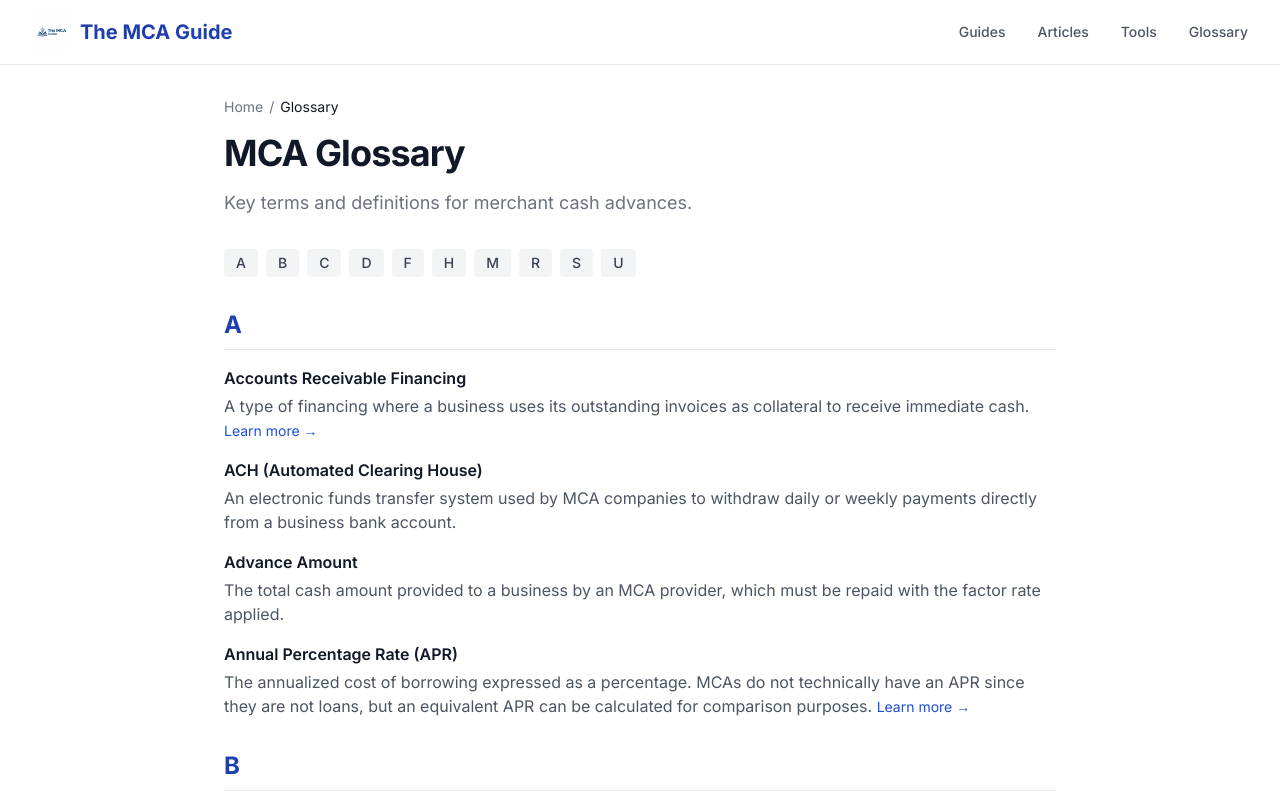
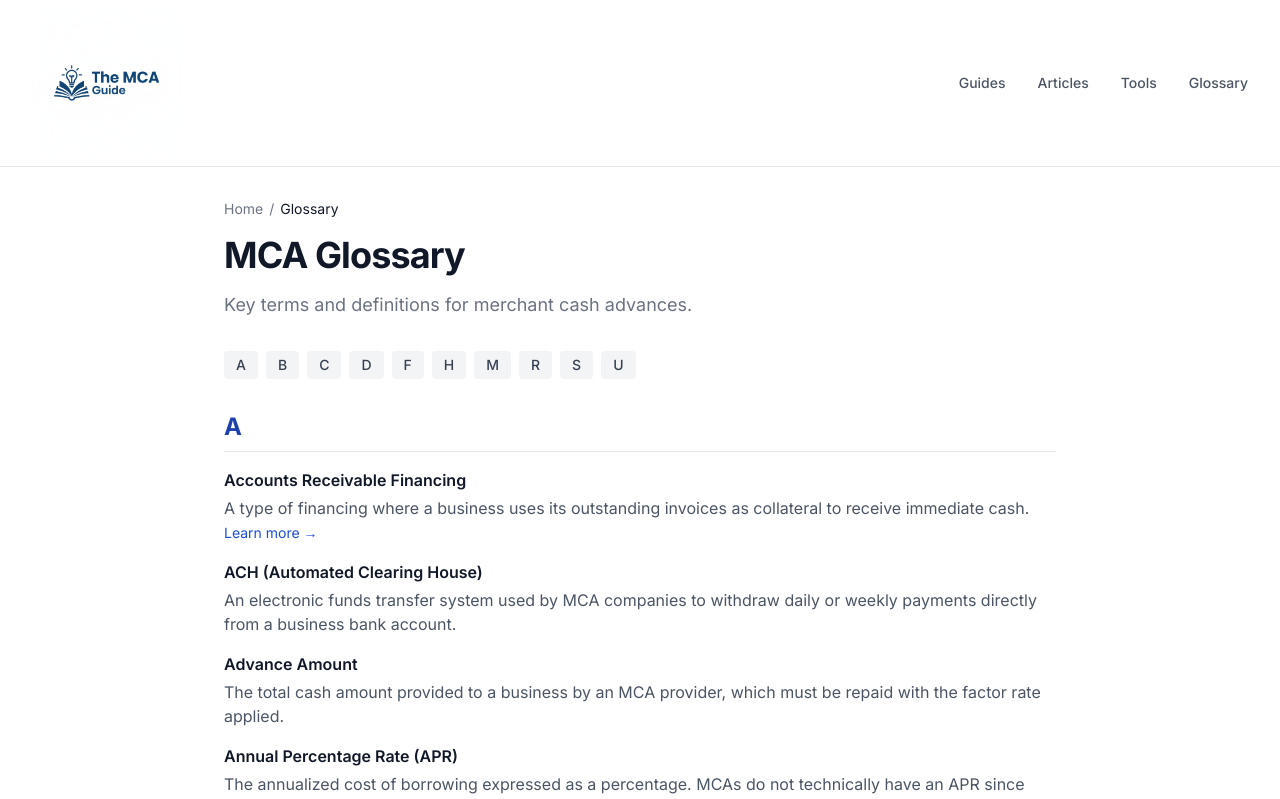
Before and after one commit to barcoastal/themcaguide, a Next.js app: page /glossary in a window 1280 px wide. Shown: the top 799 px of the page. Built offline with nearby package versions, Linux system fonts and the light colour scheme; no server answers.

Commit message:
fix: make logo 150x150 in header

```diff
--- a/src/components/layout/Header.tsx
+++ b/src/components/layout/Header.tsx
@@ -17,10 +17,9 @@ export default function Header() {
   return (
     <header className="sticky top-0 z-50 bg-white border-b border-gray-200">
       <div className="max-w-7xl mx-auto px-4 sm:px-6 lg:px-8">
-        <div className="flex items-center justify-between h-16">
+        <div className="flex items-center justify-between py-2">
           <Link href="/" className="flex items-center gap-2">
-            <img src="/images/logo-v3.png" alt="The MCA Guide" className="h-10 w-10 object-contain" />
-            <span className="text-xl font-bold text-blue-800">The MCA Guide</span>
+            <img src="/images/logo-v3.png" alt="The MCA Guide" className="h-[150px] w-[150px] object-contain" />
           </Link>
 
           <nav className="hidden md:flex items-center gap-8">
```
